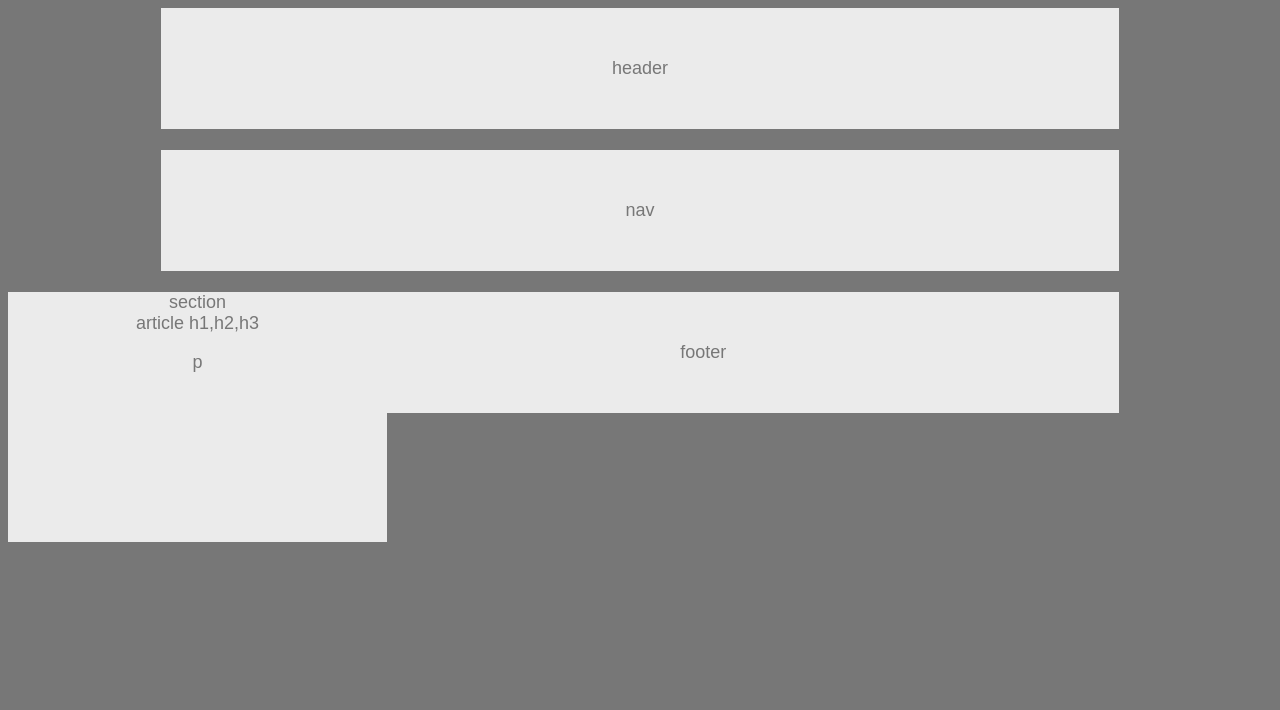
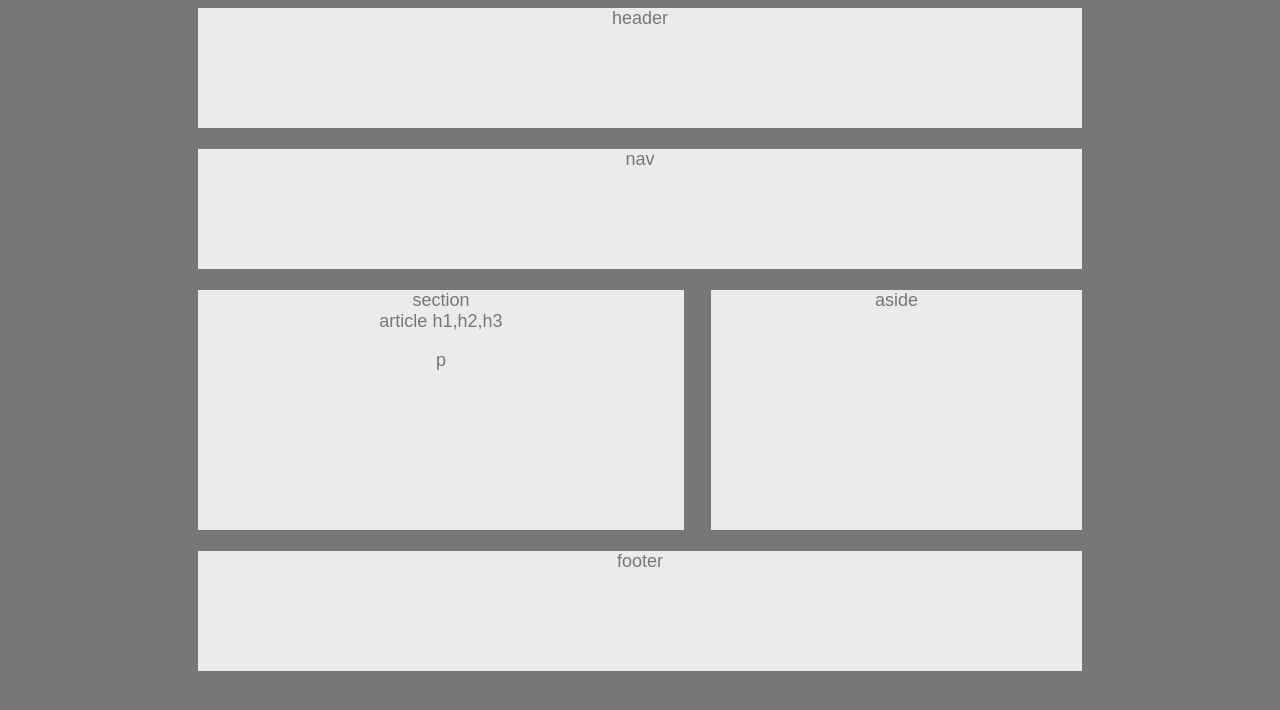
Before and after one commit to MauricioGtrz/HW-Wireframe, a plain HTML site: page index.html in a window 1280 px wide. Drawn offline with Linux system fonts and the light colour scheme.

Commit message:
fixed some of the website and added more sections

```diff
--- a/index.html
+++ b/index.html
@@ -12,6 +12,7 @@
         <br>
         <nav>nav</nav>
         <br>
+        <div>
             <section>
                 section
                 <article>
@@ -20,7 +21,12 @@
                     <p>p</p>
                 </article>
             </section>
-        <aside></aside>
+            <aside>
+                aside
+            </aside>
+        </div>
+
+        <br>
         <footer>footer</footer>
 
     </body>
--- a/style.css
+++ b/style.css
@@ -8,19 +8,37 @@ body {
 header,nav,footer {
     background-color: #ebebeb;
     text-align: center;
-    padding: 50px 100px;
+    height: 120px;
     color: #777;
-    width: 60%;
+    width: 70%;
+    margin-right: auto;
+    margin-left: auto;
+    clear: both;
+}
+
+div {
+    height: 240px;
+    color: #777;
+    width: 70%;
     margin-right: auto;
     margin-left: auto;
 }
 
 section {
     background-color: #ebebeb;
+    height: 100%;
     color: #777;
     text-align: center;
+    width: 55%;
     float: left;
-    width: 30%;
-    height: 250px;
+    margin-right: auto;
+}
 
+aside {
+    background-color: #ebebeb;
+    height: 100%;
+    color: #777;
+    text-align: center;
+    width: 42%;
+    float: right;
 }
```
Lines whose indentation alone changed are shown as unchanged.
